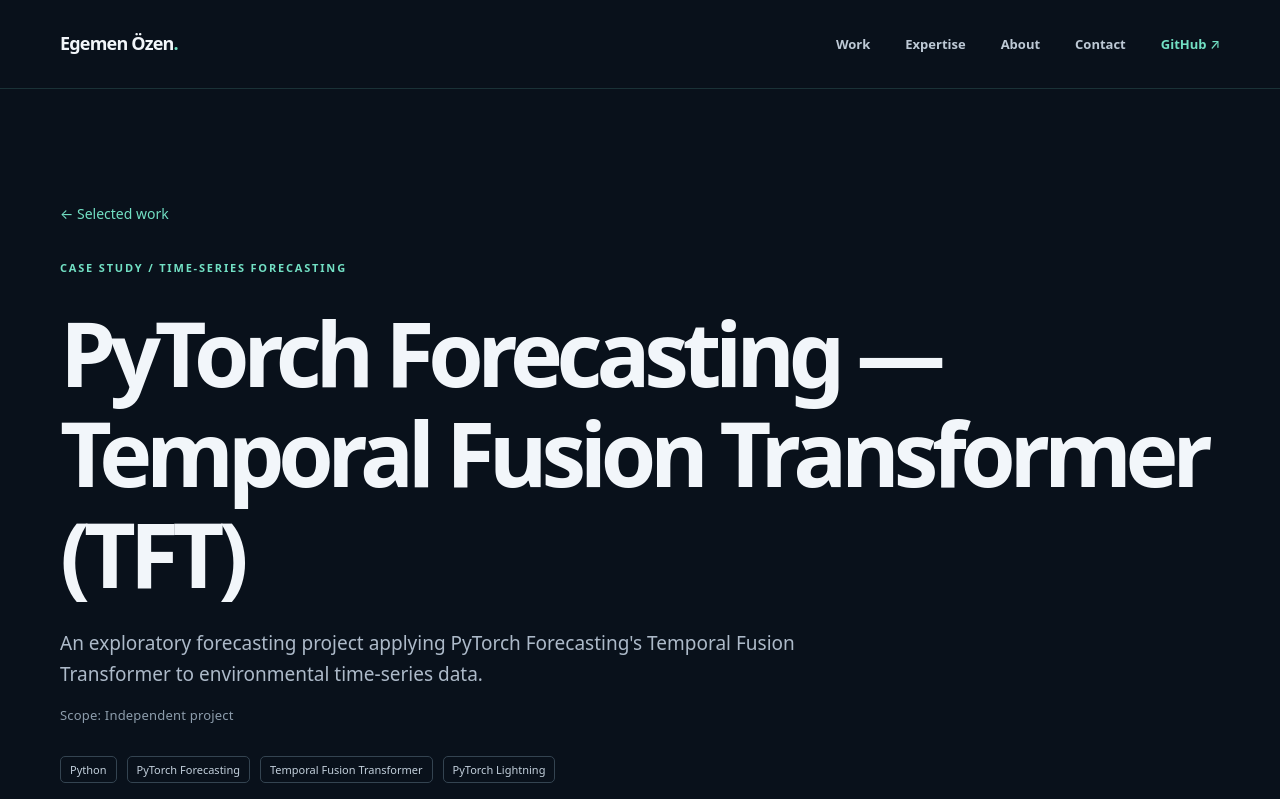
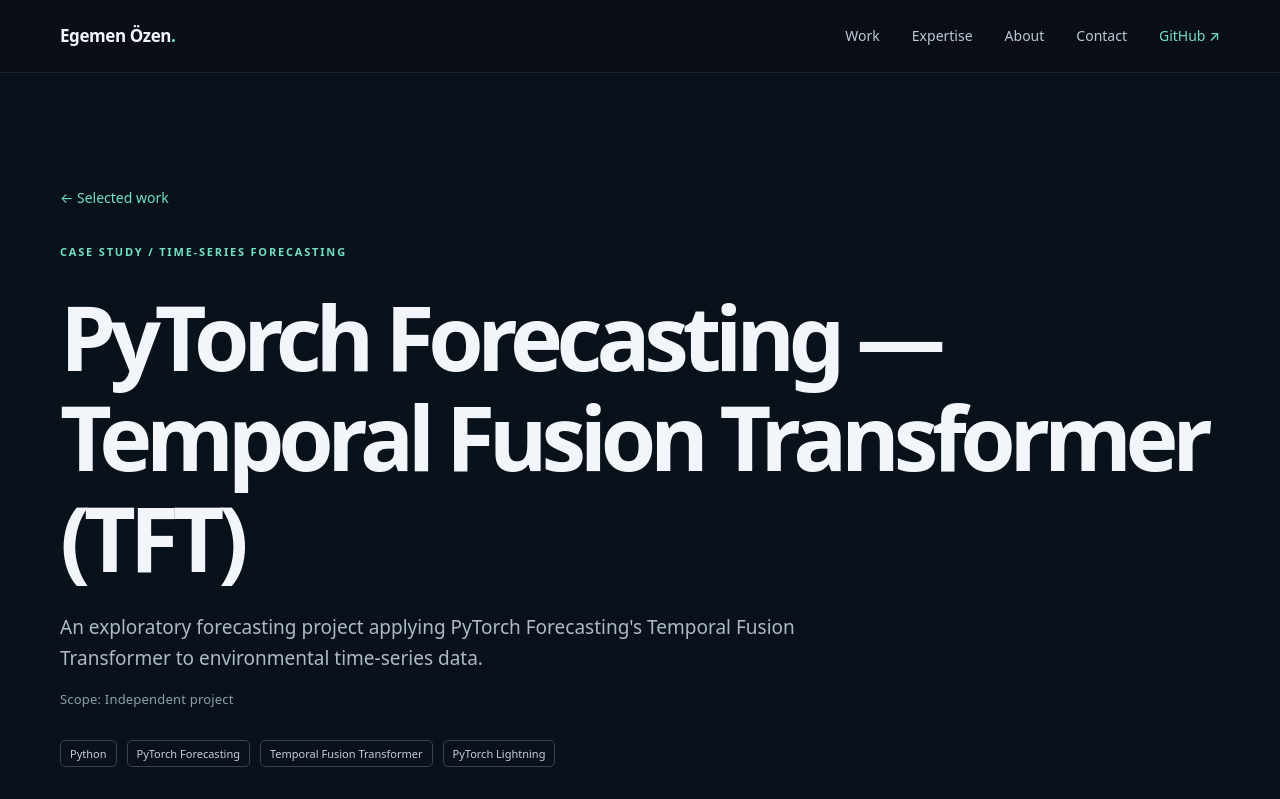
Before and after one commit to egemenozen1/egemenozen1.github.io, an Astro site: page /projects/pytorch-forecasting-tft/ in a window 1280 px wide. Shown: the top 799 px of the page. Built offline with nearby package versions, Linux system fonts and the light colour scheme; Astro itself is replaced by a stand-in of ours.

Commit message:
Fix live hero lettering and navigation

```diff
--- a/src/styles/global.css
+++ b/src/styles/global.css
@@ -1134,3 +1134,14 @@ body { background:#09111b; }
   .visual-docking > div:not(.visual-docking-core) { width:76px; height:76px; }
   .visual-docking-core { width:75px; height:75px; font-size:10px; }
 }
+
+/* Keep the name and monogram readable at every screen width. */
+.site-header { background:#0a0e16; border-bottom:1px solid rgba(185,216,231,.10); }
+.nav { min-height:72px; }
+.brand { font-size:17px; font-weight:650; letter-spacing:-.025em; }
+.nav-links { gap:clamp(20px,2.5vw,34px); }
+.nav-links a { font-size:14px; font-weight:500; }
+.hero h1 { font-size:clamp(52px,6vw,88px); line-height:1.2; letter-spacing:-.045em; }
+.hero-panel-mark { font-size:clamp(105px,11vw,158px); line-height:1.15; letter-spacing:0; white-space:nowrap; }
+.hero-panel-mark span { margin-left:.08em; }
+@media(max-width:760px) { .nav { min-height:64px; } .hero h1 { font-size:clamp(45px,9vw,70px); line-height:1.22; } .hero-panel-mark { font-size:clamp(90px,16vw,132px); line-height:1.15; } }
```
